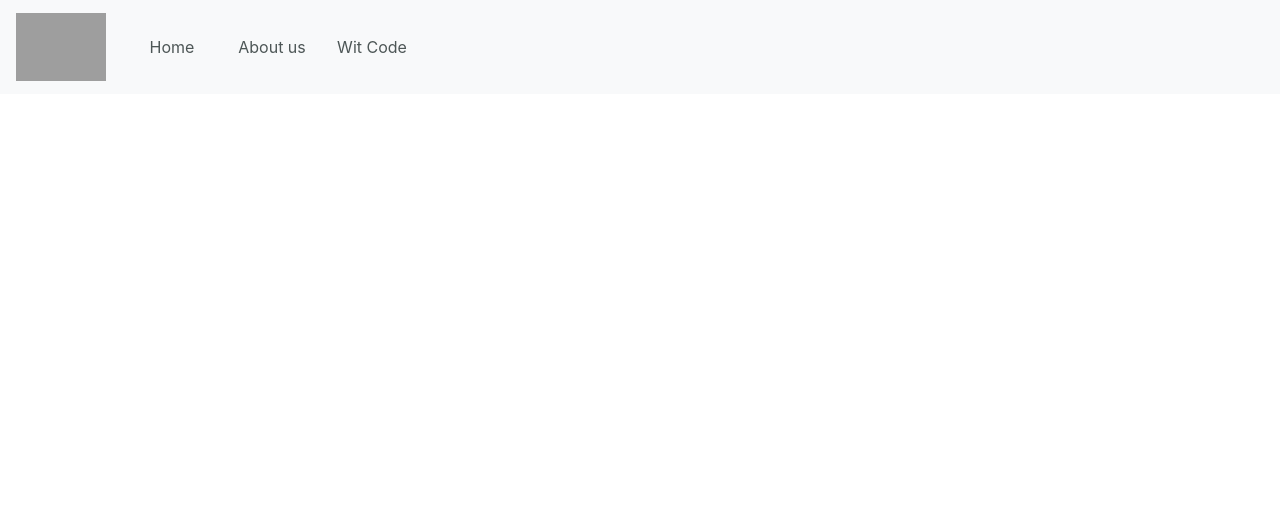
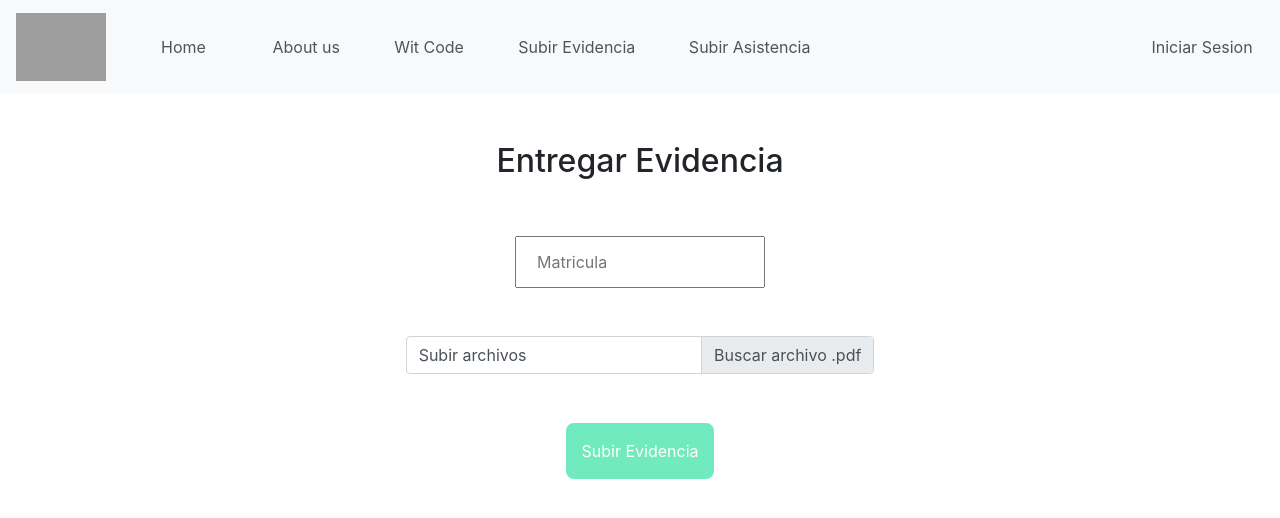
Before and after one commit to aliciacisnerosm/wit-code, a React (Create React App) app: page /wit-code/evidence-form in a window 1280 px wide. Shown: the top 518 px of the page. Built offline with nearby package versions, Linux system fonts and the light colour scheme; grey boxes are pictures that could not be loaded.

Commit message:
feat(app): Create evidence & attendance forms

```diff
--- a/src/App.js
+++ b/src/App.js
@@ -1,11 +1,12 @@
-import { BrowserRouter, Route, Link } from 'react-router-dom';
+import { BrowserRouter, Route } from 'react-router-dom';
 import React, { Component } from 'react';
 import Home from './components/Home';
 import WitCode from './components/WitCode';
 import Navbar from './components/Navbar';
 import AboutUs from './components/AboutUs';
 import Login from './components/Login';
-import logo from './logo.svg';
+import EvidenceForm from './components/Evidence-form'
+import AttendanceForm from './components/Attendance-form'
 import './App.css';
 
 class App extends Component {
@@ -19,6 +20,8 @@ class App extends Component {
             <Route exact path="/wit-code" component={WitCode} />
             <Route exact path="/about-us" component={AboutUs} />
             <Route exact path="/wit-code/login" component={Login} />
+            <Route exact path="/wit-code/evidence-form" component={EvidenceForm} />
+            <Route exact path="/wit-code/attendance-form" component={AttendanceForm} />
           </div>
         </div>
       </BrowserRouter>
--- /dev/null
+++ b/src/components/Attendance-form.css
@@ -0,0 +1,20 @@
+* {
+  box-sizing: border-box;
+}
+
+.form > .submit-btn:hover {
+  background-color: #59bb98;
+  text-decoration: none;
+}
+.form > .submit-btn {
+  background-color: #70eabe;
+  border: none;
+  color: white;
+  text-decoration: none;
+  font-size: 16px;
+  border-radius: 8px;
+}
+
+label {
+    text-align: left;
+}
--- /dev/null
+++ b/src/components/Attendance-form.js
@@ -0,0 +1,74 @@
+import React, { Component } from "react";
+import "./Attendance-form.css";
+class AttendanceForm extends Component {
+  constructor(props) {
+    super(props);
+    this.onChangeRegistrationNumber = this.onChangeRegistrationNumber.bind(
+      this
+    );
+    this.onChangeAttendance = this.onChangeAttendance.bind(this);
+
+    this.state = {
+      registration_number: "",
+      attendance_link: "",
+    };
+  }
+
+  onChangeRegistrationNumber(e) {
+    this.setState({ registration_number: e.target.value });
+  }
+
+  onChangeAttendance(e) {
+    this.setState({ attendance_link: e.target.value });
+  }
+
+  onSubmit(e) {
+    e.preventDefault();
+
+    this.setState({
+      registration_number: "",
+      attendance_link: "",
+    });
+  }
+
+  render() {
+    return (
+      <div className="attendance-form-page">
+        <h2 className="mt-5">Entregar Asistenica</h2>
+        <div className="attendance-form" id="attendance-form">
+          <form className="form">
+            <div className="row d-flex justify-content-center">
+              <div className="col-6 mt-5">
+                <input
+                  id="registration-number"
+                  type="text"
+                  onChange={this.onChangeRegistrationNumber}
+                  placeholder="Matricula"
+                  required
+                />
+              </div>
+            </div>
+
+            <div className="row d-flex justify-content-center">
+              <div className="col-6 mt-5">
+                <input
+                  id="attendance-link"
+                  type="text"
+                  onChange={this.onChangeAttendance}
+                  placeholder="Link de asistencia"
+                  required
+                />
+              </div>
+            </div>
+
+            <button className="submit-btn mt-5 p-3 flex-center">
+              Subir Asistencia
+            </button>
+          </form>
+        </div>
+      </div>
+    );
+  }
+}
+
+export default AttendanceForm;
--- /dev/null
+++ b/src/components/Evidence-form.css
@@ -0,0 +1,20 @@
+* {
+  box-sizing: border-box;
+}
+
+.form > .submit-btn:hover {
+  background-color: #59bb98;
+  text-decoration: none;
+}
+.form > .submit-btn {
+  background-color: #70eabe;
+  border: none;
+  color: white;
+  text-decoration: none;
+  font-size: 16px;
+  border-radius: 8px;
+}
+
+label {
+    text-align: left;
+}
--- /dev/null
+++ b/src/components/Evidence-form.js
@@ -0,0 +1,78 @@
+import React, { Component } from "react";
+import { Form } from "react-bootstrap";
+import "./Evidence-form.css";
+class EvidenceForm extends Component {
+  constructor(props) {
+    super(props);
+    this.onChangeRegistrationNumber = this.onChangeRegistrationNumber.bind(
+      this
+    );
+    this.onChangeFile = this.onChangeFile.bind(this);
+
+    this.state = {
+      registration_number: "",
+      evidence: "",
+    };
+  }
+
+  onChangeRegistrationNumber(e) {
+    this.setState({ registration_number: e.target.value });
+  }
+
+  onChangeFile(e) {
+    console.log(e.target.value);
+    this.setState({ evidence: e.target.value });
+  }
+
+  onSubmit(e) {
+    e.preventDefault();
+
+    this.setState({
+      registration_number: "",
+      evidence: "",
+    });
+  }
+
+  render() {
+    return (
+      <div className="evidence-form-page">
+        <h2 className="mt-5">Entregar Evidencia</h2>
+        <div className="evidence-form" id="evidence-form">
+          <form className="form">
+            <div className="row d-flex justify-content-center">
+              <div className="col-6 mt-5">
+                <input
+                  id="registration-number"
+                  type="text"
+                  onChange={this.onChangeRegistrationNumber}
+                  placeholder="Matricula"
+                  required
+                />
+              </div>
+            </div>
+
+            <div className="row d-flex justify-content-center">
+              <div className="col-6 mt-5">
+                <Form.File
+                  id="evidence-file"
+                  label="Subir archivos"
+                  custom
+                  data-browse="Buscar archivo .pdf"
+                  className="w-75"
+                  accept="application/pdf"
+                  onChange={this.onChangeFile}
+                />
+              </div>
+            </div>
+
+            <button className="submit-btn mt-5 p-3 flex-center">
+              Subir Evidencia
+            </button>
+          </form>
+        </div>
+      </div>
+    );
+  }
+}
+
+export default EvidenceForm;
--- a/src/components/Login.js
+++ b/src/components/Login.js
@@ -1,5 +1,4 @@
 import React, { Component } from 'react';
-import { Form, Button } from 'react-bootstrap';
 import './Login.css';
 class Login extends Component {
   constructor(props) {
@@ -33,7 +32,7 @@ class Login extends Component {
   render() {
     return (
       <div className="login-page">
-        <h2>Iniciar sesión</h2>
+        <h2 className="mt-5">Iniciar sesión</h2>
         <div className="user-form" id="login-user-form">
           <form className="login-form">
             <input
--- a/src/components/Navbar.css
+++ b/src/components/Navbar.css
@@ -1,8 +1,14 @@
 .navbar-btn {
   color: #4d5656;
   text-decoration: none;
-  margin: 3%;
-  width: 100px;
+  margin: 1%;
+  min-width: 100px;
+}
+.navbar-btn-big {
+  color: #4d5656;
+  text-decoration: none;
+  margin: 1%;
+  min-width: 150px;
 }
 .navbar-btn:hover {
   color: #7f8c8d;
--- a/src/components/Navbar.js
+++ b/src/components/Navbar.js
@@ -1,7 +1,7 @@
 import React, { Component } from 'react';
 import { Link } from 'react-router-dom';
 import './Navbar.css';
-import { Navbar, Nav, NavDropdown } from 'react-bootstrap';
+import { Navbar, Nav } from 'react-bootstrap';
 
 class NavbarApp extends Component {
   render() {
@@ -16,15 +16,24 @@ class NavbarApp extends Component {
         </Navbar.Brand>
         <Navbar.Toggle aria-controls="basic-navbar-nav" />
         <Navbar.Collapse id="basic-navbar-nav">
-          <Nav className="mr-auto">
+          <Nav className="w-100 d-flex">
             <Link key={1} as={Link} className={'navbar-btn'} to={'/'}>
               Home
             </Link>
-            <Link key={1} as={Link} className={'navbar-btn'} to={'/about-us'}>
+            <Link key={2} as={Link} className={'navbar-btn'} to={'/about-us'}>
               About us
             </Link>
-            <Link key={1} as={Link} className={'navbar-btn'} to={'/wit-code'}>
+            <Link key={3} as={Link} className={'navbar-btn'} to={'/wit-code'}>
               Wit Code
+            </Link>
+            <Link key={4} as={Link} className={'navbar-btn-big'} to={'/wit-code/evidence-form'}>
+              Subir Evidencia
+            </Link>
+            <Link key={5} as={Link} className={'navbar-btn-big'} to={'/wit-code/attendance-form'}>
+              Subir Asistencia
+            </Link>
+            <Link key={6} as={Link} className={'navbar-btn ml-auto'} to={'/wit-code/login'}>
+              Iniciar Sesion
             </Link>
           </Nav>
         </Navbar.Collapse>
--- a/src/components/WitCode.js
+++ b/src/components/WitCode.js
@@ -1,7 +1,6 @@
-import { BrowserRouter, Route, Link } from 'react-router-dom';
+import { Link } from 'react-router-dom';
 import React, { Component } from 'react';
 import Carousel from './Carousel';
-import { Card, Button } from 'react-bootstrap';
 import './WitCode.css';
 
 class WitCode extends Component {
```
